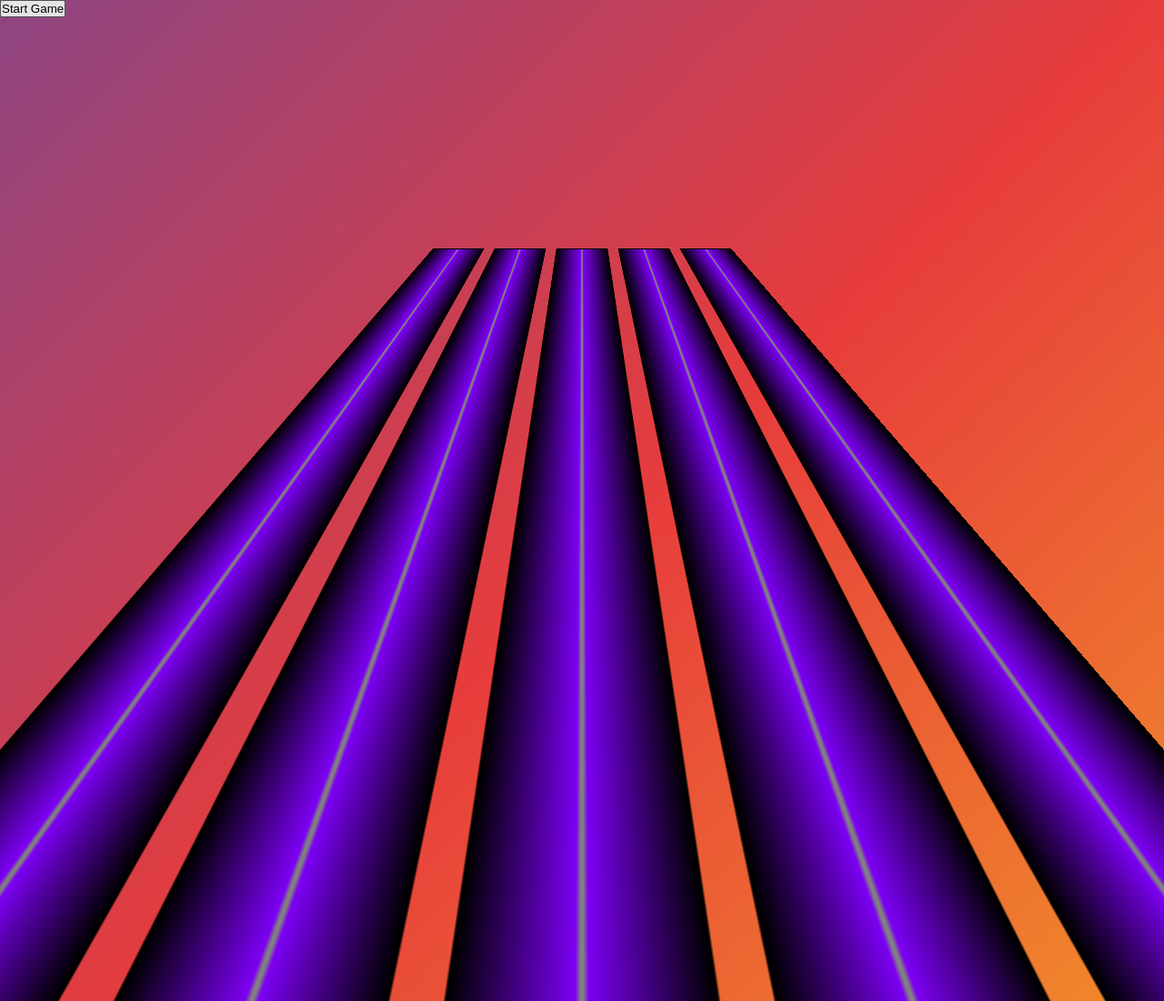
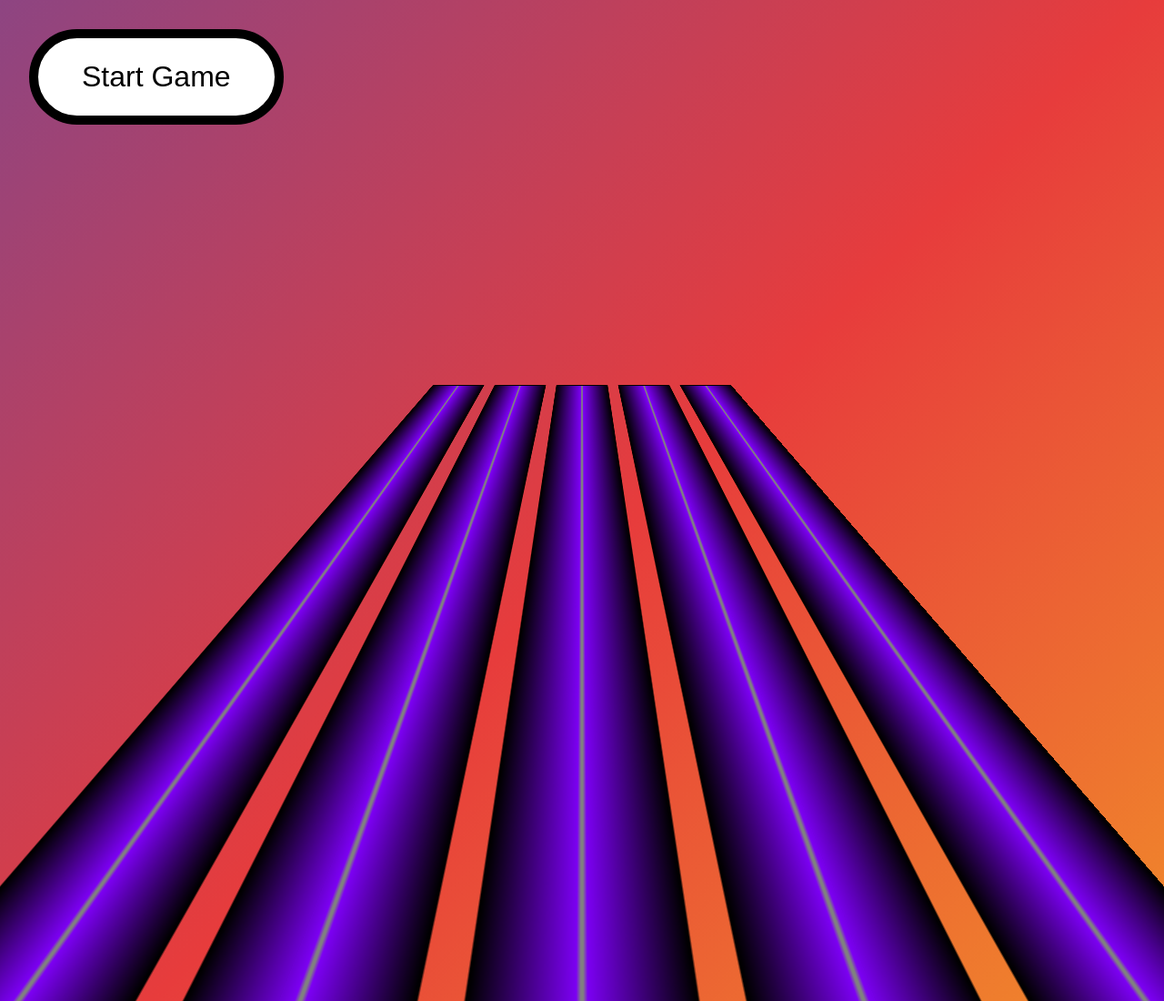
Before and after one commit to Jimflament/Sequencer, a website built with Vite: page index.html in a window 1280 px wide. Shown: the top 1100 px of the page at 91% size. Built offline with nearby package versions, Linux system fonts and the light colour scheme.

Commit message:
styled the buttons

```diff
--- a/style.css
+++ b/style.css
@@ -6,6 +6,25 @@
 
 body {
   overflow: hidden;
+}
+
+button {
+  background-color: white;
+  /* border: 6px; */
+  padding: 24px 48px;
+  font-size: 2em;
+  border: 10px solid black;
+  border-radius: 100px;
+  margin: 1em;
+  cursor: pointer;
+}
+
+button:hover {
+  background-color: rgb(253, 170, 253);
+}
+
+button:active {
+  background-color: rgb(242, 101, 242);
 }
 
 .container {
```
